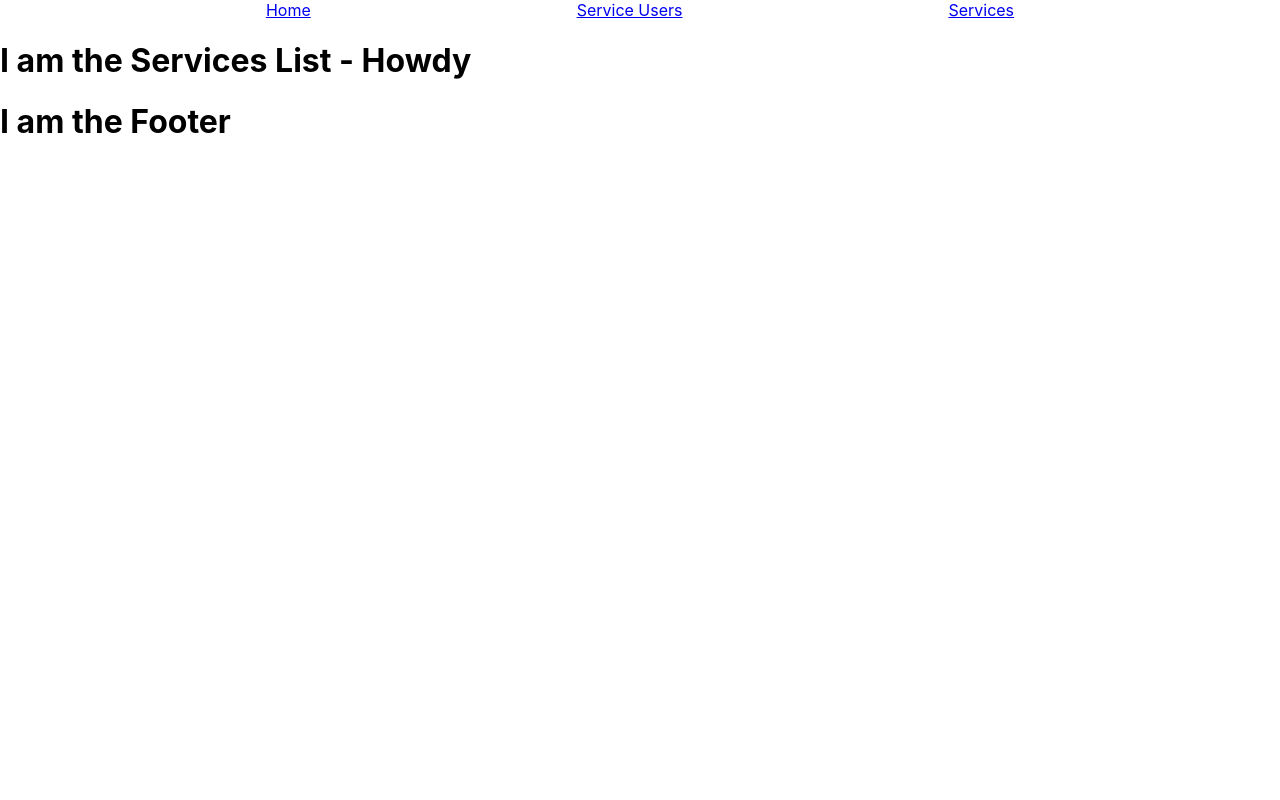
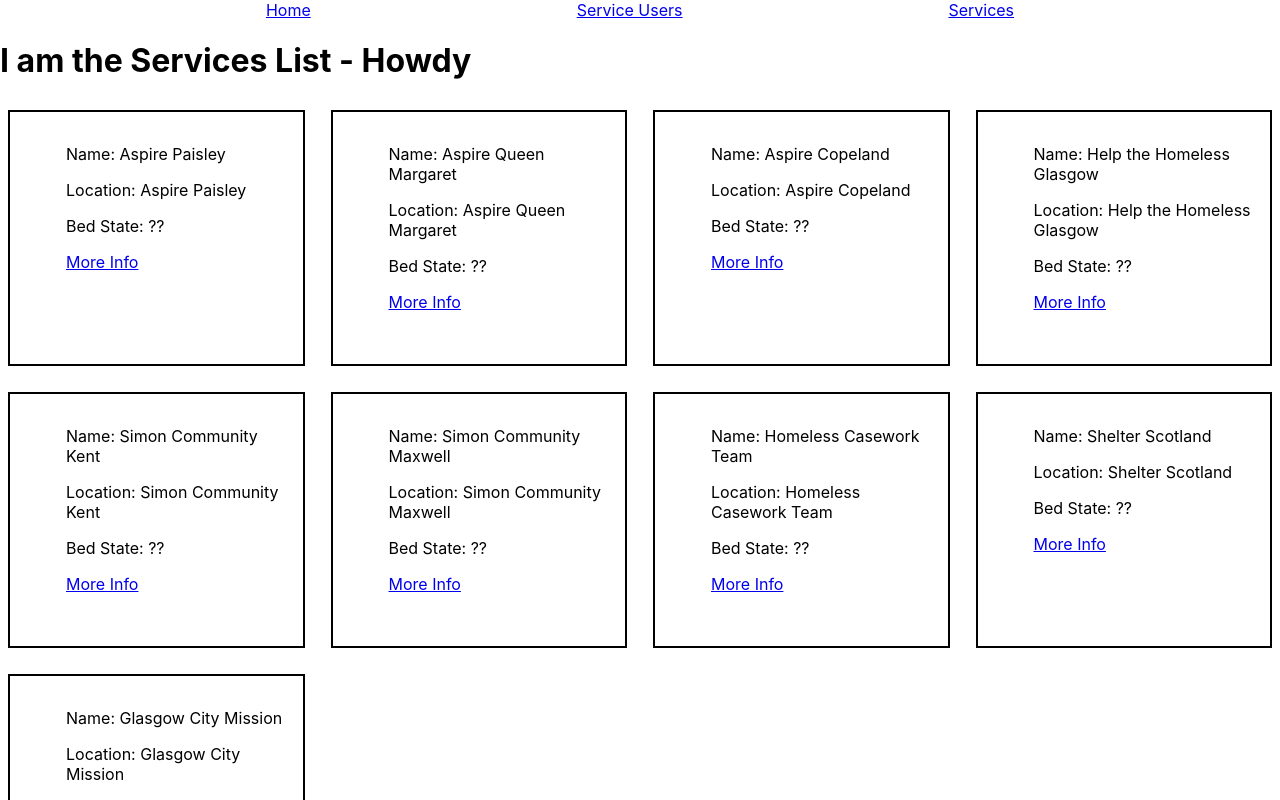
Before and after one commit to markmcgrory/navigate_app, a React (Create React App) app in the folder client/navigate/: page /services in a window 1280 px wide. Shown: the top 800 px of the page. Built offline with nearby package versions, Linux system fonts and the light colour scheme; no server answers.

Commit message:
borders added

```diff
--- a/client/navigate/src/component/ServicesFolder/ServiceItem.js
+++ b/client/navigate/src/component/ServicesFolder/ServiceItem.js
@@ -1,7 +1,32 @@
 import React from 'react';
+import { Link } from 'react-router-dom'
 
-const ServiceItem = () => {
-    return (  );
+import styled from 'styled-components';
+
+const ItemStyle = styled.div`
+border: 2px solid black;
+margin: 0.5em;
+padding: 1em;
+`
+
+const ServiceItem = ({service}) => {
+
+    // const handleDeleteService = () => {
+    //     deleteService(service)
+    // };
+
+    return (
+        <ItemStyle>
+            <ul>Name: {service.name}</ul>
+            <ul>Location: {service.name}</ul>
+            <ul>Bed State: ??</ul>
+            <ul><Link to={`/service-selected/${service.id}`}>More Info</Link></ul>
+            <br></br>
+            {/* <ul><button onClick={() => deleteService(service)}>Delete</button></ul> */}
+        </ItemStyle>
+     );
 }
 
 export default ServiceItem;
+
+//
--- a/client/navigate/src/component/ServicesFolder/ServicesList.js
+++ b/client/navigate/src/component/ServicesFolder/ServicesList.js
@@ -1,11 +1,31 @@
 import React from 'react';
+import ServiceItem from './ServiceItem'
+import { Routes, Route } from 'react-router-dom'
 
-const ServiceList = () => {
+import styled from 'styled-components';
+
+const GridDisplay = styled.div`
+display: grid;
+grid-template-columns: repeat(4, 1fr);
+justify-content: center;
+gap: 10px;
+`
+
+const ServicesList = ({services}) => {
+
+    const serviceNodes = services.map((service, index) => {
+        return <ServiceItem service={service} key={index}/>
+    })
+
     return (
         <>
             <h1>I am the Services List - Howdy</h1>
+            <GridDisplay>
+                {serviceNodes}
+            </GridDisplay>
+
         </>
      );
 }
 
-export default ServiceList;
+export default ServicesList;
--- a/client/navigate/src/component/UsersFolder/UserItem.js
+++ b/client/navigate/src/component/UsersFolder/UserItem.js
@@ -1,6 +1,14 @@
 import React from 'react';
 import UpdateUserForm from './UpdateUserForm';
 import { Link } from 'react-router-dom';
+
+import styled from 'styled-components';
+
+const ItemStyle = styled.div`
+border: 2px solid black;
+margin: 0.5em;
+padding: 1em;
+`
 
 const UserItem = ({user, deleteUser, updateUser}) => {
 
@@ -13,7 +21,7 @@
     };
 
     return (
-        <div>
+        <ItemStyle>
             <li>Name: {user.name}</li>
             <ul>Age: {user.age}</ul>
             <ul>D.O.B.: {user.dob}</ul>
@@ -21,7 +29,7 @@
             {/* <ul><button onClick={() => updateUser(user._id)}>Update</button></ul> */}
             {/* <Link to={`/update-user/${user._id}`}>Update User</Link> */}
             <br></br>
-        </div>
+        </ItemStyle>
      );
 }
 
--- a/client/navigate/src/component/UsersFolder/UsersList.js
+++ b/client/navigate/src/component/UsersFolder/UsersList.js
@@ -2,6 +2,15 @@
 import UserItem from './UserItem';
 import NewUserForm from './NewUserForm';
 import {Routes, Route} from 'react-router-dom'
+
+import styled from 'styled-components';
+
+const GridDisplay = styled.div`
+display: grid;
+grid-template-columns: repeat(4, 1fr);
+justify-content: center;
+gap: 10px;
+`
 
 const UserList = ({users, addUser, deleteUser, updateUser}) => {
 
@@ -28,7 +37,9 @@
             <h1>I am the Users List</h1>
             <NewUserForm addUser={addUser}/>
             <br></br>
-            {userNodes}
+            <GridDisplay>
+                {userNodes}
+            </GridDisplay>
             {/* {userUpdate} */}
         </div>
       );
--- a/client/navigate/src/container/NavigateContainer.js
+++ b/client/navigate/src/container/NavigateContainer.js
@@ -7,6 +7,7 @@
 import UsersList from '../component/UsersFolder/UsersList';
 import ServicesList from '../component/ServicesFolder/ServicesList';
 import UpdateUserForm from '../component/UsersFolder/UpdateUserForm';
+import ServiceItem from '../component/ServicesFolder/ServiceItem';
 
 const NavigateContainer = () => {
 
@@ -24,6 +25,7 @@
 
     const [services, setServices] = useState(ServicesData)
     const [users, setUsers] = useState([])
+    const [selectedUser, setSelectedUser] = useState([])
 
     useEffect(() =>{
     APIService.getUsers()
@@ -55,7 +57,8 @@
             <Routes>
                 <Route path='/'/>
                 <Route path='/service-users' element={<UsersList users={users} deleteUser={deleteUser} updateUser={updateUser} addUser={createUser}/>}/>
-                <Route path='/services' element={<ServicesList/>}/>
+                <Route path='/services' element={<ServicesList services={services}/>}/>
+                {/* <Route path={`/service-selected/${service.id}`} element={<ServiceItem services={services}/>}/> */}
                 {/* <Route path={`/update-user/${user._id}`} element={<UpdateUserForm updateUser={updateUser}/>}/> */}
             </Routes>
             <Footer/>
```
